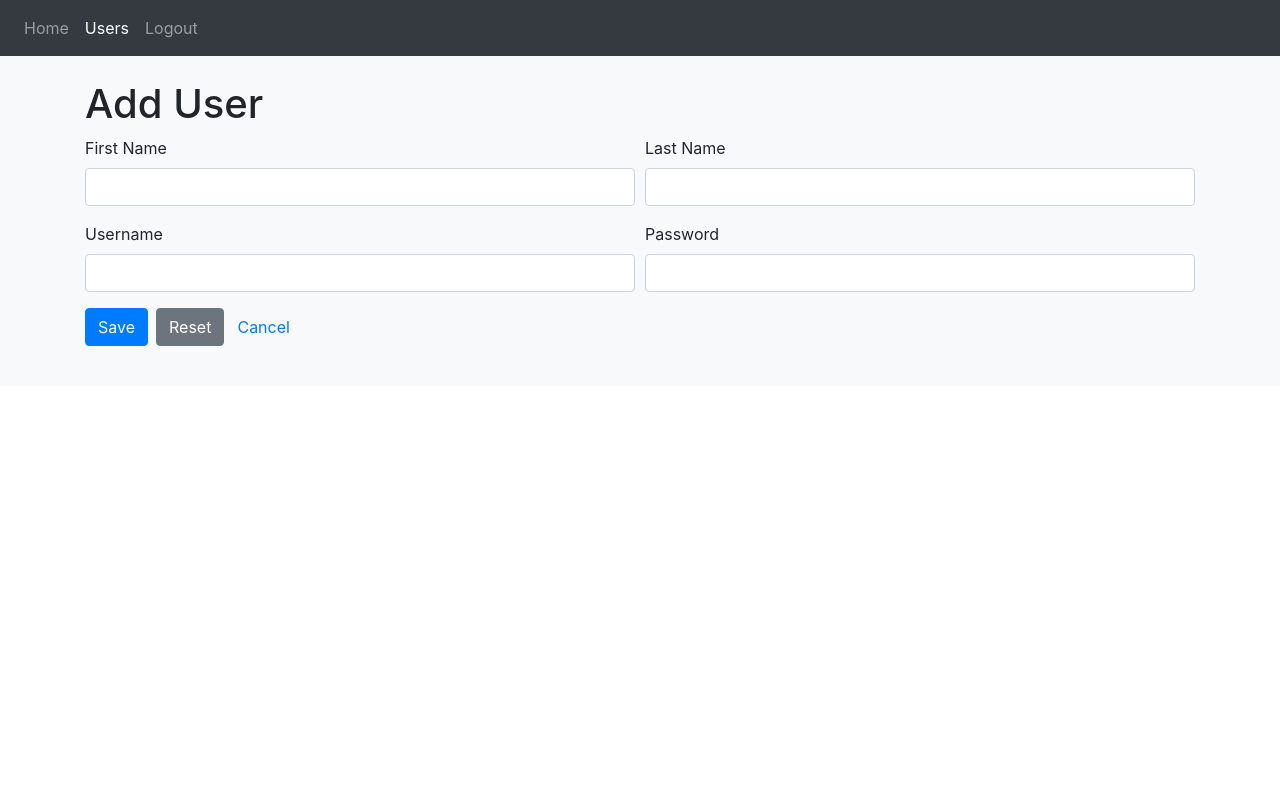
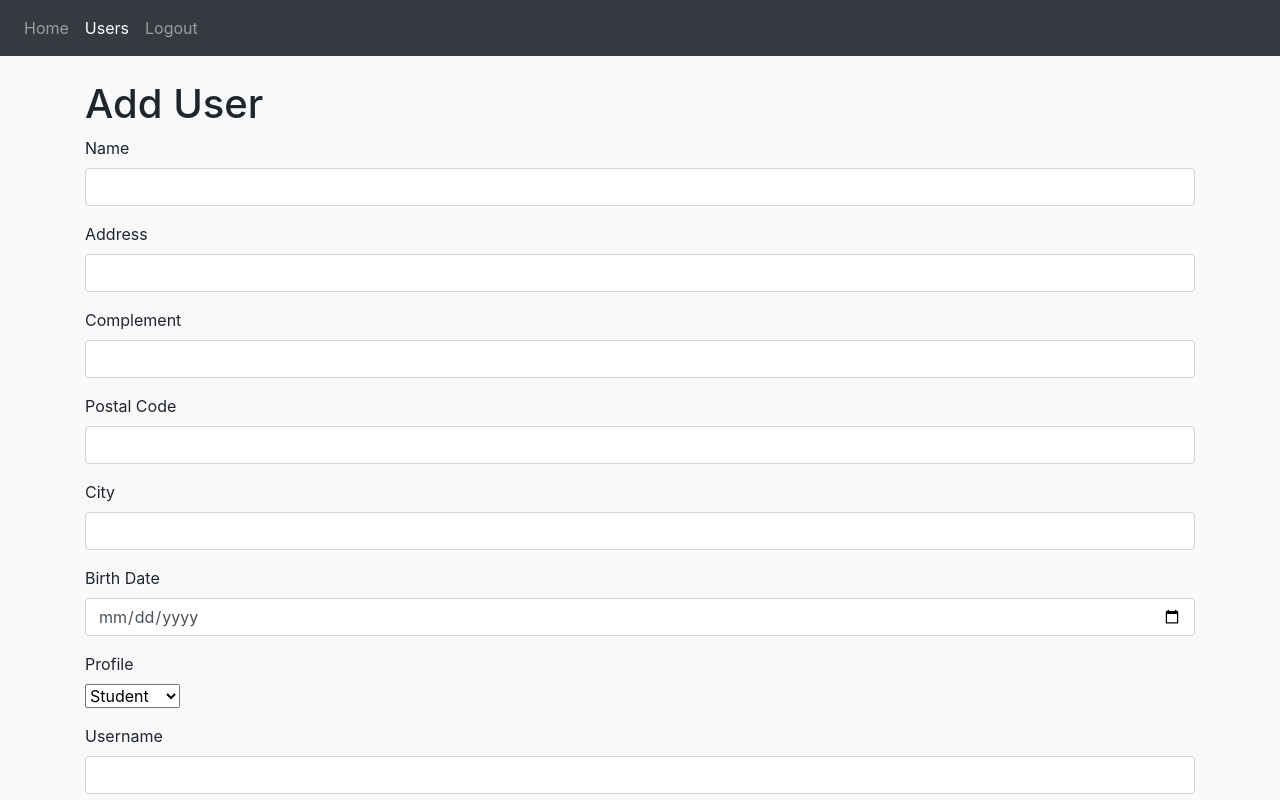
Before and after one commit to caio-amaral2000/topgun, a Next.js app in the folder topgun-front/: page /users/add in a window 1280 px wide. Shown: the top 800 px of the page. Built offline with nearby package versions, Linux system fonts and the light colour scheme; sample sign-in values are in the browser's storage.

Commit message:
successful create pilot

```diff
--- a/topgun-front/components/users/AddEdit.jsx
+++ b/topgun-front/components/users/AddEdit.jsx
@@ -1,6 +1,7 @@
 import { useRouter } from 'next/router';
 import { useForm } from 'react-hook-form';
 import { yupResolver } from '@hookform/resolvers/yup';
+import { useState } from "react";
 import * as Yup from 'yup';
 
 import { Link } from 'components';
@@ -15,10 +16,38 @@ function AddEdit(props) {
 
     // form validation rules
     const validationSchema = Yup.object().shape({
-        firstName: Yup.string()
-            .required('First Name is required'),
-        lastName: Yup.string()
-            .required('Last Name is required'),
+        name: Yup.string()
+            .required('Name is required'),
+        main: Yup.string()
+            .required('Address is required'),
+        postal_code: Yup.string()
+            .required('Postal Code is required'),
+        city: Yup.string()
+            .required('City is required'),
+        birth_date: Yup.string()
+            .required('Birth Date is required'),
+        profile: Yup.string()
+            .required('Profile is required'),
+        license_number: Yup.string()
+            .when('profile', {
+                is: ('PIL' || 'INS'),
+                then: Yup.string().required('Must enter license number'),
+            }),
+        institution_name: Yup.string()
+            .when('profile', {
+                is: 'INS',
+                then: Yup.string().required('Must enter institution name'),
+            }),
+        course_name: Yup.string()
+            .when('profile', {
+                is: 'INS',
+                then: Yup.string().required('Must enter course name'),
+            }),
+        graduation_date: Yup.string()
+            .when('profile', {
+                is: 'INS',
+                then: Yup.string().required('Must enter graduation date'),
+            }),
         username: Yup.string()
             .required('Username is required'),
         password: Yup.string()
@@ -27,6 +56,12 @@ function AddEdit(props) {
             .min(6, 'Password must be at least 6 characters')
     });
     const formOptions = { resolver: yupResolver(validationSchema) };
+
+    const [selectedProfile, setSelectedProfile] = useState('STU');
+
+    const handleProfileChange = (event) => {
+        setSelectedProfile(event.target.value);
+    };
 
     // set default form values if in edit mode
     if (!isAddMode) {
@@ -44,7 +79,7 @@ function AddEdit(props) {
     }
 
     function createUser(data) {
-        return userService.register(data)
+        return userService.createPilot(data)
             .then(() => {
                 alertService.success('User added', { keepAfterRouteChange: true });
                 router.push('.');
@@ -63,32 +98,83 @@ function AddEdit(props) {
 
     return (
         <form onSubmit={handleSubmit(onSubmit)}>
-            <div className="form-row">
-                <div className="form-group col">
-                    <label>First Name</label>
-                    <input name="firstName" type="text" {...register('firstName')} className={`form-control ${errors.firstName ? 'is-invalid' : ''}`} />
-                    <div className="invalid-feedback">{errors.firstName?.message}</div>
+            <div className="form-group">
+                <label>Name</label>
+                <input name="name" type="text" {...register('name')} className={`form-control ${errors.name ? 'is-invalid' : ''}`} />
+                <div className="invalid-feedback">{errors.name?.message}</div>
+            </div>
+            <div className="form-group">
+                <label>Address</label>
+                <input name="main" type="text" {...register('main')} className={`form-control ${errors.main ? 'is-invalid' : ''}`} />
+                <div className="invalid-feedback">{errors.main?.message}</div>
+            </div>
+            <div className="form-group">
+                <label>Complement</label>
+                <input name="complement" type="text" {...register('complement')} className={`form-control ${errors.complement ? 'is-invalid' : ''}`} />
+                <div className="invalid-feedback">{errors.complement?.message}</div>
+            </div>
+            <div className="form-group">
+                <label>Postal Code</label>
+                <input name="postal_code" type="text" {...register('postal_code')} className={`form-control ${errors.postal_code ? 'is-invalid' : ''}`} />
+                <div className="invalid-feedback">{errors.postal_code?.message}</div>
+            </div>
+            <div className="form-group">
+                <label>City</label>
+                <input name="city" type="text" {...register('city')} className={`form-control ${errors.city ? 'is-invalid' : ''}`} />
+                <div className="invalid-feedback">{errors.city?.message}</div>
+            </div>
+            <div className="form-group">
+                <label>Birth Date</label>
+                <input name="birth_date" type="date" {...register('birth_date')} className={`form-control ${errors.birth_date ? 'is-invalid' : ''}`} />
+                <div className="invalid-feedback">{errors.birth_date?.message}</div>
+            </div>
+            <div className="form-group">
+                <label>Profile</label>
+                <br></br>
+                <select {...register('profile')} value={selectedProfile} onChange={handleProfileChange}>
+                    <option value="STU">Student</option>
+                    <option value="PIL">Pilot</option>
+                    <option value="INS">Instructor</option>
+                </select>
+                <div className="invalid-feedback">{errors.profile?.message}</div>
+            </div>
+            {(selectedProfile === 'PIL' || selectedProfile === 'INS')  && (
+                <div className="form-group">
+                    <label>License number</label>
+                    <input name="license_number" type="number" {...register('license_number')} className={`form-control ${errors.license_number ? 'is-invalid' : ''}`} />
+                    <div className="invalid-feedback">{errors.license_number?.message}</div>
                 </div>
-                <div className="form-group col">
-                    <label>Last Name</label>
-                    <input name="lastName" type="text" {...register('lastName')} className={`form-control ${errors.lastName ? 'is-invalid' : ''}`} />
-                    <div className="invalid-feedback">{errors.lastName?.message}</div>
+            )}
+            {selectedProfile === 'INS' && (
+                <div className="form-group">
+                    <label>Institution name</label>
+                    <input name="institution_name" type="text" {...register('institution_name')} className={`form-control ${errors.institution_name ? 'is-invalid' : ''}`} />
+                    <div className="invalid-feedback">{errors.institution_name?.message}</div>
                 </div>
+            )}
+            {selectedProfile === 'INS' && (
+                <div className="form-group">
+                    <label>Course name</label>
+                    <input name="course_name" type="text" {...register('course_name')} className={`form-control ${errors.course_name ? 'is-invalid' : ''}`} />
+                    <div className="invalid-feedback">{errors.course_name?.message}</div>
+                </div>
+            )}
+            {selectedProfile === 'INS' && (
+                <div className="form-group">
+                    <label>Graduation date</label>
+                    <input name="graduation_date" type="date" {...register('graduation_date')} className={`form-control ${errors.graduation_date ? 'is-invalid' : ''}`} />
+                    <div className="invalid-feedback">{errors.graduation_date?.message}</div>
+                </div>
+            )}
+            <div className="form-group">
+                <label>Username</label>
+                <input name="username" type="text" {...register('username')} className={`form-control ${errors.username ? 'is-invalid' : ''}`} />
+                <div className="invalid-feedback">{errors.username?.message}</div>
             </div>
-            <div className="form-row">
-                <div className="form-group col">
-                    <label>Username</label>
-                    <input name="username" type="text" {...register('username')} className={`form-control ${errors.username ? 'is-invalid' : ''}`} />
-                    <div className="invalid-feedback">{errors.email?.message}</div>
-                </div>
-                <div className="form-group col">
-                    <label>
-                        Password
-                        {!isAddMode && <em className="ml-1">(Leave blank to keep the same password)</em>}
-                    </label>
-                    <input name="password" type="password" {...register('password')} className={`form-control ${errors.password ? 'is-invalid' : ''}`} />
-                    <div className="invalid-feedback">{errors.password?.message}</div>
-                </div>
+            <div className="form-group">
+                <label>Password</label>
+                <input name="password" type="password" {...register('password')} className={`form-control ${errors.password ? 'is-invalid' : ''}`} />
+                <div className="invalid-feedback">{errors.password?.message}</div>
             </div>
             <div className="form-group">
                 <button type="submit" disabled={formState.isSubmitting} className="btn btn-primary mr-2">
--- a/topgun-front/services/user.service.js
+++ b/topgun-front/services/user.service.js
@@ -14,6 +14,7 @@ export const userService = {
     login,
     logout,
     register,
+    createPilot,
     getAll,
     getById,
     update,
@@ -39,6 +40,10 @@ function logout() {
 
 function register(user) {
     return fetchWrapper.post(`${baseUrl}/register`, user);
+}
+
+function createPilot(user) {
+    return fetchWrapper.post(`${baseUrl}/create-pilot`, user);
 }
 
 function getAll() {
```
